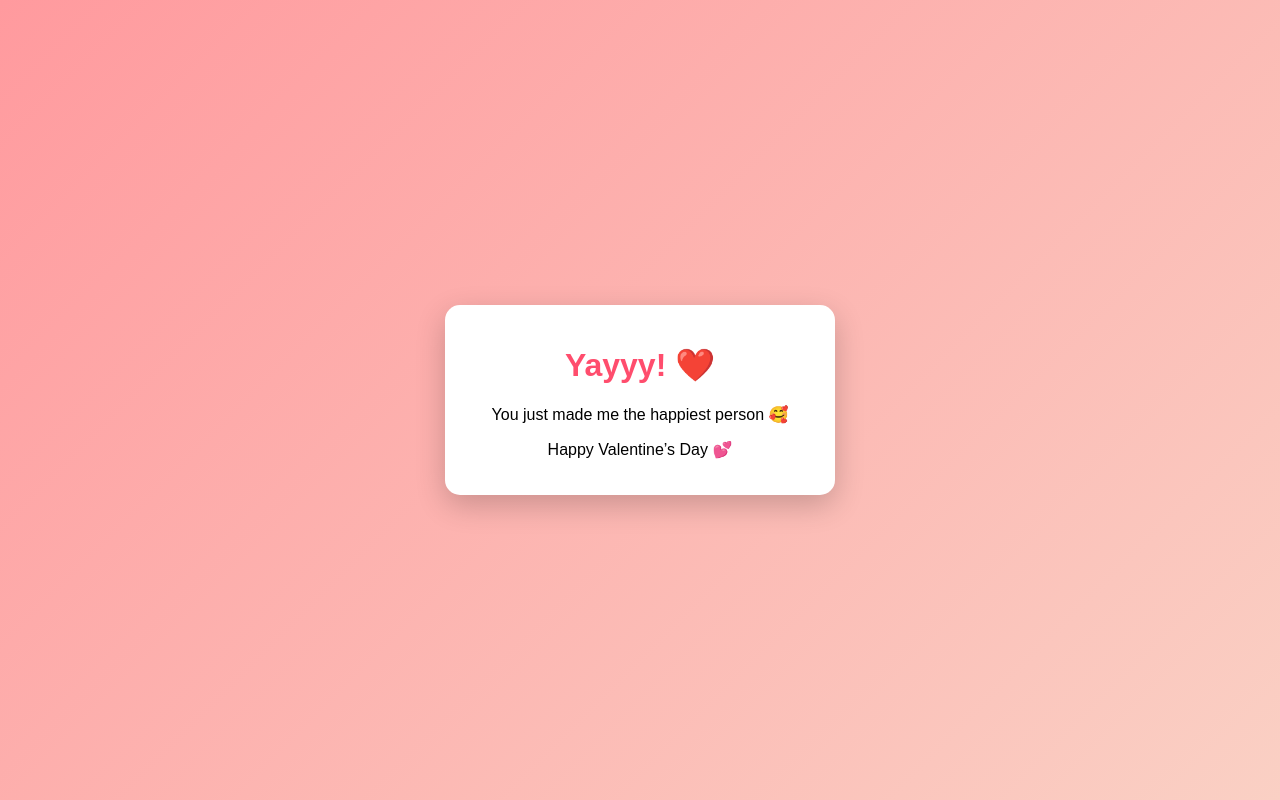
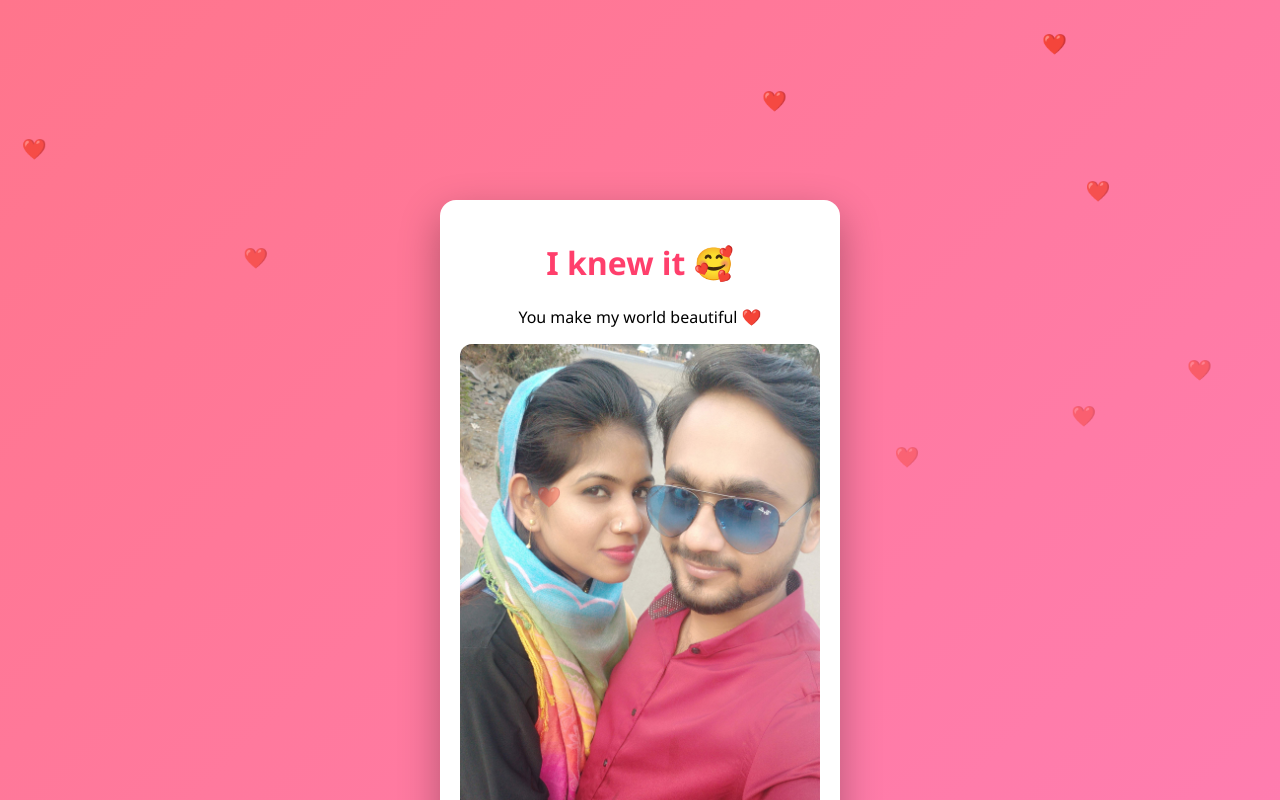
Before and after one commit to shamshir2329/valentine, a plain HTML site: page index.html in a window 1280 px wide. Both pictures are taken after a click on the button "Yes 😍". Shown: the top 800 px of the page. Drawn offline with Linux system fonts and the light colour scheme.

Commit message:
Update index.html

```diff
--- a/index.html
+++ b/index.html
@@ -8,40 +8,38 @@
 <style>
 body {
   margin: 0;
-      font-family: 'Arial', sans-serif;
-      background: linear-gradient(135deg, #ff9a9e, #fad0c4);
-      display: flex;
-      justify-content: center;
-      align-items: center;
-      height: 100vh;
+  font-family: 'Segoe UI', sans-serif;
+  background: linear-gradient(135deg, #ff758c, #ff7eb3);
   overflow: hidden;
 }
 
+/* Main Box */
 .box {
-      text-align: center;
   background: white;
   padding: 20px;
-      border-radius: 15px;
+  border-radius: 16px;
   width: 90%;
-      max-width: 350px;
-      box-shadow: 0 10px 30px rgba(0,0,0,0.2);
+  max-width: 360px;
+  text-align: center;
+  margin: auto;
+  margin-top: 25vh;
+  box-shadow: 0 15px 40px rgba(0,0,0,0.3);
 }
 
 h1 {
-      color: #ff4d6d;
+  color: #ff3f6c;
 }
 
 button {
-      padding: 12px 20px;
-      margin: 10px;
+  padding: 12px 22px;
+  font-size: 16px;
+  border-radius: 30px;
   border: none;
-      border-radius: 30px;
-      font-size: 16px;
   cursor: pointer;
 }
 
 #yes {
-      background: #ff4d6d;
+  background: #ff3f6c;
   color: white;
 }
 
@@ -50,17 +48,27 @@
   position: absolute;
 }
 
-    .please {
-      position: absolute;
-      color: #ff4d6d;
-      font-weight: bold;
-      animation: float 1.5s infinite;
+/* Heart rain */
+.heart {
+  position: fixed;
+  top: -10px;
+  color: #ff3f6c;
+  font-size: 20px;
+  animation: fall linear forwards;
 }
 
-    @keyframes float {
-      0% { transform: translateY(0); }
-      50% { transform: translateY(-10px); }
-      100% { transform: translateY(0); }
+@keyframes fall {
+  to {
+    transform: translateY(100vh);
+    opacity: 0;
+  }
+}
+
+/* Slideshow */
+#slideshow img {
+  width: 100%;
+  border-radius: 12px;
+  display: none;
 }
 
 .hidden {
@@ -71,46 +79,81 @@
 
 <body>
 
+<!-- Proposal -->
 <div class="box" id="main">
-  <h1>Will you be my Valentine? 💖</h1>
+  <h1>Will you be my Valentine, ❤️ SANIYA_My WIFEY ❤️?</h1>
   <button id="yes">Yes 😍</button>
 </div>
 
-<button id="no">No 😒</button>
+<button id="no">No 🙄</button>
 
+<!-- Love Page -->
 <div class="box hidden" id="love">
-  <h1>Yayyy! ❤️</h1>
-  <p>You just made me the happiest person 🥰</p>
-  <p>Happy Valentine’s Day 💕</p>
+  <h1>I knew it 🥰</h1>
+  <p>You make my world beautiful ❤️</p>
+
+  <div id="slideshow">
+    <img src="pic1.jpg">
+    <img src="pic2.jpg">
+    <img src="pic3.jpg">
   </div>
+</div>
+
+<!-- Music -->
+<audio id="music" loop>
+  <source src="https://www.soundhelix.com/examples/mp3/SoundHelix-Song-1.mp3" type="audio/mpeg">
+</audio>
 
 <script>
 const noBtn = document.getElementById("no");
 const yesBtn = document.getElementById("yes");
 const main = document.getElementById("main");
 const love = document.getElementById("love");
+const music = document.getElementById("music");
 
+/* DRAMATIC NO BUTTON */
 noBtn.addEventListener("mouseover", () => {
   const x = Math.random() * (window.innerWidth - 100);
   const y = Math.random() * (window.innerHeight - 50);
   noBtn.style.left = x + "px";
   noBtn.style.top = y + "px";
-
-    const p = document.createElement("div");
-    p.className = "please";
-    p.innerText = "Pleaseee 🥺❤️";
-    p.style.left = x + "px";
-    p.style.top = y + "px";
-    document.body.appendChild(p);
-
-    setTimeout(() => p.remove(), 1500);
+  noBtn.innerText = "Please 🥺";
 });
 
+/* YES CLICK */
 yesBtn.addEventListener("click", () => {
   main.classList.add("hidden");
   noBtn.classList.add("hidden");
   love.classList.remove("hidden");
+  music.play();
+  startHearts();
+  startSlideshow();
 });
+
+/* HEART RAIN */
+function startHearts() {
+  setInterval(() => {
+    const heart = document.createElement("div");
+    heart.className = "heart";
+    heart.innerHTML = "❤️";
+    heart.style.left = Math.random() * 100 + "vw";
+    heart.style.animationDuration = (2 + Math.random() * 3) + "s";
+    document.body.appendChild(heart);
+    setTimeout(() => heart.remove(), 5000);
+  }, 300);
+}
+
+/* SLIDESHOW */
+let slideIndex = 0;
+function startSlideshow() {
+  const slides = document.querySelectorAll("#slideshow img");
+  slides[0].style.display = "block";
+  setInterval(() => {
+    slides[slideIndex].style.display = "none";
+    slideIndex = (slideIndex + 1) % slides.length;
+    slides[slideIndex].style.display = "block";
+  }, 2500);
+}
 </script>
 
 </body>
```
Lines whose indentation alone changed are shown as unchanged.
